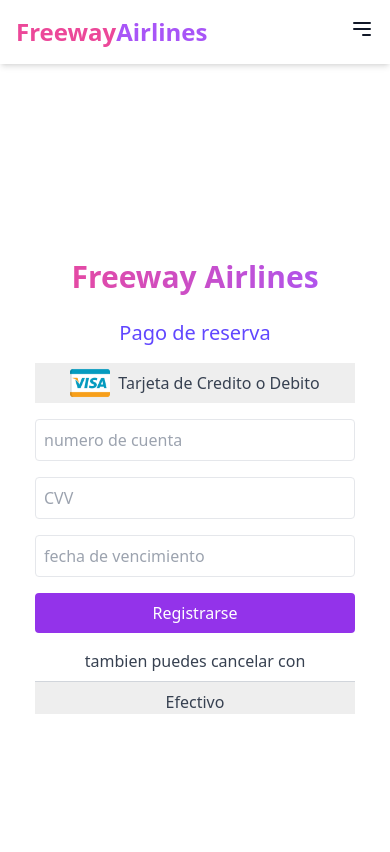
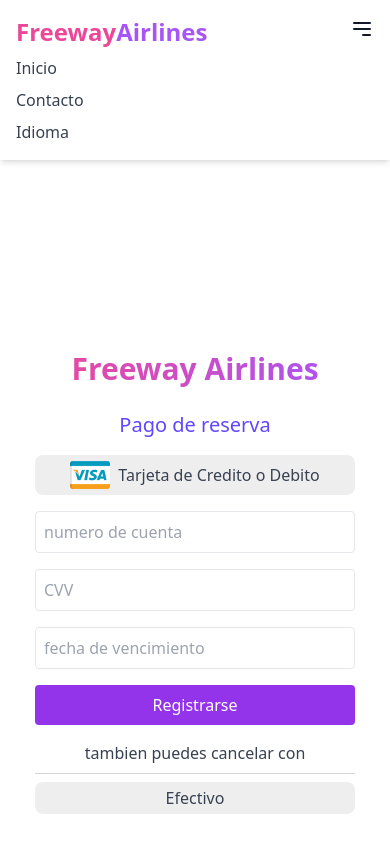
Before and after one commit to Carlos-jim/freeway, a React (Create React App) app: page /pagos in a window 390 px wide. Both pictures are taken after a click on the button 362 px from the left and 29 px from the top of the page. Shown: the top 852 px of the page. Built offline with nearby package versions, Linux system fonts and the light colour scheme.

Commit message:
Responsive navbar working

```diff
--- a/src/components/navbarUser.jsx
+++ b/src/components/navbarUser.jsx
@@ -1,6 +1,12 @@
-import React from 'react';
+import React, { useState } from 'react';
 
 const Navbar = () => {
+  const [isOpen, setIsOpen] = useState(false);
+
+  const toggleMenu = () => {
+    setIsOpen(!isOpen);
+  };
+
   return (
     <nav className="bg-white p-4 shadow-md">
       <div className="container mx-auto flex justify-between items-center">
@@ -14,13 +20,23 @@
           <a href="#idioma" className="text-gray-700 hover:text-gray-900">Idioma</a>
         </div>
         <div className="md:hidden">
-          <button className="text-gray-700 focus:outline-none focus:text-gray-900">
+          <button
+            onClick={toggleMenu}
+            className="text-gray-700 focus:outline-none focus:text-gray-900"
+          >
             <svg className="w-6 h-6" fill="none" stroke="currentColor" viewBox="0 0 24 24" xmlns="http://www.w3.org/2000/svg">
               <path strokeLinecap="round" strokeLinejoin="round" strokeWidth="2" d="M4 6h16M4 12h16m-7 6h7" />
             </svg>
           </button>
         </div>
       </div>
+      {isOpen && (
+        <div className="md:hidden mt-2 space-y-2">
+          <a href="#inicio" className="block text-gray-700 hover:text-gray-900">Inicio</a>
+          <a href="#contacto" className="block text-gray-700 hover:text-gray-900">Contacto</a>
+          <a href="#idioma" className="block text-gray-700 hover:text-gray-900">Idioma</a>
+        </div>
+      )}
     </nav>
   );
 };
--- a/src/view/paymentForm.jsx
+++ b/src/view/paymentForm.jsx
@@ -10,11 +10,10 @@
           <h1 className="text-3xl font-bold text-center text-transparent bg-clip-text bg-gradient-to-r from-pink-500 to-purple-500 mb-6">
             Freeway Airlines
           </h1>
-          <h2 className="text-xl text-center mb-4"
-          style={{color:'#6147FF'}}>
+          <h2 className="text-xl text-center mb-4" style={{ color: "#6147FF" }}>
             Pago de reserva
           </h2>
-          <div className="flex items-center justify-center mb-4 bg-[#EEEEEE]">
+          <div className="flex items-center justify-center mb-4 bg-[#EEEEEE] rounded-lg">
             <img
               src={visaLogo}
               alt="Visa"
@@ -47,11 +46,9 @@
           <div className="text-center mt-4 text-gray-700">
             <span>tambien puedes cancelar con</span>
             <div className="border-t border-gray-300 mt-2"></div>
-            <div className="bg-[#EEEEEE]">
-              <button className="text-gray-700 mt-2 text-center">
-                Efectivo
-              </button>
-            </div>
+            <button className="text-gray-700 mt-2 text-center w-full h-8 bg-[#EEEEEE] rounded-lg">
+              Efectivo
+            </button>
           </div>
         </div>
       </div>
```
